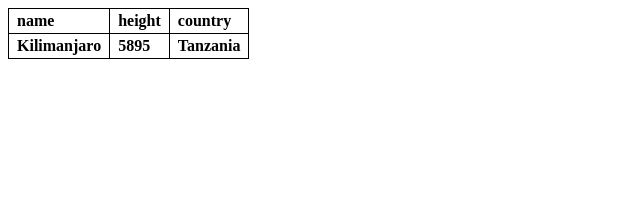
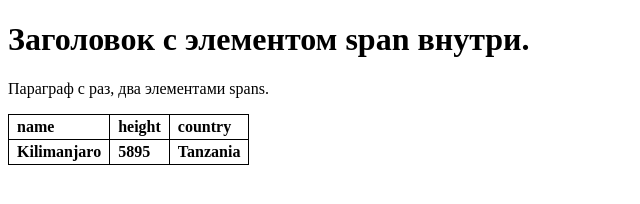
Before and after one commit to Torokhov/dom_project, a plain HTML site: page index.html in a window 1280 px wide. Shown: the whole page, without its empty margins (0-640 px from the left). Drawn offline with Linux system fonts and the light colour scheme.

Commit message:
add tags h1, p

```diff
--- a/index.html
+++ b/index.html
@@ -11,6 +11,8 @@
     td, th { border: 1px solid black; padding: 3px 8px; }
     th { text-align: left; }
   </style>
+  <h1>Заголовок с элементом <span>span</span> внутри.</h1>
+  <p>Параграф с <span>раз</span>, <span>два</span> элементами spans.</p>
   <script src="js/scripts.js"></script>
 </body>
 </html>
```
